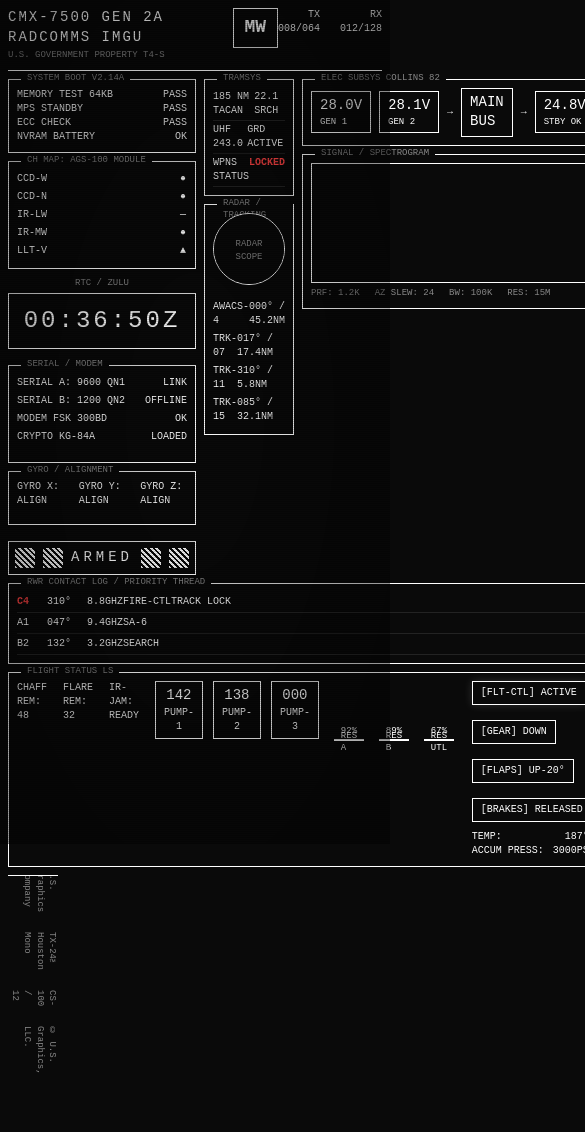
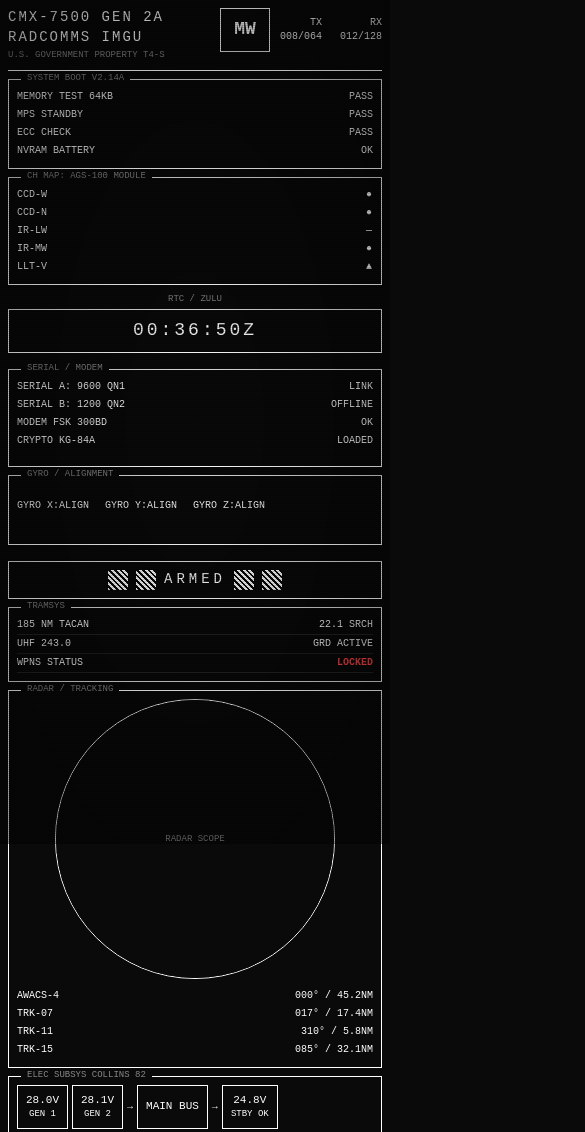
Before and after one commit to xpr0xy/daily-2026-04-15-radar-sim, a plain HTML site: page index.html in a window 390 px wide. Shown: the top 1132 px of the page, 585 px wide, since content can reach past the window. Before the commit the page ends 1083 px from the top, so only its background shows below. Drawn offline with Linux system fonts and the light colour scheme.

Commit message:
responsive: mobile-first, fluid typography, touch targets, bottom-grid

```diff
--- a/index.html
+++ b/index.html
@@ -5,6 +5,26 @@
   <meta name="viewport" content="width=device-width, initial-scale=1.0">
   <title>CMX-7500 GEN 2A RADCOMMS IMGU</title>
   <style>
+    /* Design tokens */
+    :root {
+      --fg: #ffffff;
+      --dim: #888888;
+      --glow: rgba(255, 255, 255, 0.15);
+      --bg: #0a0a0a;
+      --space-xs: 0.25rem;
+      --space-sm: 0.5rem;
+      --space-md: 1rem;
+      --space-lg: 2rem;
+      --text-xs: clamp(9px, 1.5vw, 11px);
+      --text-sm: clamp(10px, 1.8vw, 12px);
+      --text-base: clamp(11px, 2vw, 14px);
+      --text-lg: clamp(14px, 2.5vw, 18px);
+      --text-xl: clamp(18px, 3vw, 24px);
+      --bp-sm: 640px;
+      --bp-md: 768px;
+      --bp-lg: 1024px;
+    }
+
     @font-face {
       font-family: 'HoustonMono';
       src: local('Courier New'), local('Consolas'), local('Monaco');
@@ -16,18 +36,19 @@
       box-sizing: border-box;
     }
 
-    :root {
-      --fg: #ffffff;
-      --dim: #888888;
-      --glow: rgba(255, 255, 255, 0.15);
-      --bg: #0a0a0a;
+    /* Reduced motion */
+    @media (prefers-reduced-motion: reduce) {
+      *, *::before, *::after {
+        animation-duration: 0.01ms !important;
+        transition-duration: 0.01ms !important;
+      }
     }
 
     body {
       background: var(--bg);
       color: var(--fg);
       font-family: 'HoustonMono', 'Courier New', monospace;
-      font-size: 11px;
+      font-size: var(--text-base);
       line-height: 1.4;
       min-height: 100vh;
       overflow-x: hidden;
@@ -61,45 +82,51 @@
     .container {
       max-width: 1400px;
       margin: 0 auto;
-      padding: 8px;
+      padding: var(--space-sm);
     }
 
-    /* Header */
+    /* Header - mobile stack, desktop row */
     .header {
       display: flex;
+      flex-wrap: wrap;
+      gap: var(--space-sm);
       justify-content: space-between;
       align-items: flex-start;
       border-bottom: 1px solid var(--fg);
-      padding-bottom: 8px;
-      margin-bottom: 8px;
+      padding-bottom: var(--space-sm);
+      margin-bottom: var(--space-sm);
     }
 
     .header-left {
       display: flex;
       flex-direction: column;
       gap: 2px;
+      flex: 1;
+      min-width: 200px;
     }
 
     .header-left h1 {
-      font-size: 14px;
+      font-size: var(--text-lg);
       font-weight: normal;
       letter-spacing: 2px;
     }
 
     .govt-prop {
-      font-size: 9px;
+      font-size: var(--text-xs);
       color: var(--dim);
     }
 
     .logo-box {
-      width: 60px;
-      height: 40px;
+      width: clamp(50px, 8vw, 60px);
+      height: clamp(32px, 6vw, 40px);
       border: 1px solid var(--fg);
       display: flex;
       align-items: center;
       justify-content: center;
-      font-size: 18px;
+      font-size: var(--text-xl);
       font-weight: bold;
+      min-width: 44px;
+      min-height: 44px;
     }
 
     .header-right {
@@ -108,24 +135,34 @@
 
     .tx-rx {
       display: flex;
-      gap: 20px;
-      font-size: 10px;
+      gap: var(--space-md);
+      font-size: var(--text-sm);
     }
 
-    .tx-rx span {
-      display: block;
+    .tx-rx > div {
+      min-width: 44px;
+      min-height: 44px;
+      display: flex;
+      flex-direction: column;
+      justify-content: center;
     }
 
-    /* Main Grid */
+    /* Main Grid - single column mobile, 3-col desktop */
     .main-grid {
       display: grid;
-      grid-template-columns: 1fr 1fr 1fr;
-      gap: 8px;
+      grid-template-columns: 1fr;
+      gap: var(--space-sm);
+    }
+
+    @media (min-width: 768px) {
+      .main-grid {
+        grid-template-columns: 1fr 1fr 1fr;
+      }
     }
 
     .panel {
       border: 1px solid var(--fg);
-      padding: 8px;
+      padding: var(--space-sm);
       position: relative;
     }
 
@@ -135,18 +172,42 @@
       left: 12px;
       background: var(--bg);
       padding: 0 6px;
-      font-size: 9px;
+      font-size: var(--text-xs);
       color: var(--dim);
+    }
+
+    /* Columns for tablet+ */
+    .left-col, .middle-col, .right-col {
+      display: flex;
+      flex-direction: column;
+      gap: var(--space-sm);
+    }
+
+    @media (min-width: 768px) {
+      .left-col { grid-column: 1; }
+      .middle-col { grid-column: 2; }
+      .right-col { grid-column: 3; }
+    }
+
+    .full-width {
+      grid-column: 1;
+    }
+
+    @media (min-width: 768px) {
+      .full-width {
+        grid-column: 1 / -1;
+      }
     }
 
     /* Boot Log */
     .boot-log {
-      font-size: 10px;
+      font-size: var(--text-sm);
     }
 
-    .boot-log div {
+    .boot-log > div {
       display: flex;
       justify-content: space-between;
+      padding: 2px 0;
     }
 
     .boot-log .pass {
@@ -163,7 +224,7 @@
 
     /* Channel Map */
     .channel-map {
-      font-size: 10px;
+      font-size: var(--text-sm);
     }
 
     .channel-row {
@@ -179,16 +240,16 @@
 
     /* RTC Display */
     .rtc {
-      font-size: 24px;
+      font-size: var(--text-xl);
       text-align: center;
       letter-spacing: 3px;
-      padding: 10px;
+      padding: var(--space-sm);
       border: 1px solid var(--fg);
-      margin-bottom: 8px;
+      margin-bottom: var(--space-sm);
     }
 
     .rtc-label {
-      font-size: 9px;
+      font-size: var(--text-xs);
       color: var(--dim);
       text-align: center;
       margin-bottom: 4px;
@@ -196,8 +257,8 @@
 
     /* Serial/Modem */
     .serial-status {
-      font-size: 10px;
-      margin-bottom: 8px;
+      font-size: var(--text-sm);
+      margin-bottom: var(--space-sm);
     }
 
     .serial-row {
@@ -209,14 +270,22 @@
     /* Gyro */
     .gyro-display {
       display: flex;
-      gap: 15px;
-      font-size: 10px;
-      margin-bottom: 8px;
+      flex-wrap: wrap;
+      gap: var(--space-sm);
+      font-size: var(--text-sm);
+      margin-bottom: var(--space-sm);
+    }
+
+    .gyro-display > div {
+      min-width: 80px;
+      min-height: 44px;
+      display: flex;
+      align-items: center;
     }
 
     /* Tramsys */
     .tramsys {
-      font-size: 10px;
+      font-size: var(--text-sm);
     }
 
     .tramsys-row {
@@ -229,12 +298,13 @@
     /* Weapons Bar */
     .weapons-bar {
       display: flex;
+      flex-wrap: wrap;
       align-items: center;
       justify-content: center;
-      gap: 8px;
-      padding: 6px;
+      gap: var(--space-sm);
+      padding: var(--space-sm);
       border: 1px solid var(--fg);
-      margin-top: 8px;
+      margin-top: var(--space-sm);
     }
 
     .checkered {
@@ -250,23 +320,23 @@
     }
 
     .armed-text {
-      font-size: 14px;
+      font-size: var(--text-lg);
       letter-spacing: 4px;
     }
 
-    /* Radar */
+    /* Radar - centered on mobile */
     .radar-container {
       position: relative;
-      width: 100%;
-      aspect-ratio: 1;
-      max-width: 280px;
+      width: min(100%, 280px);
+      margin: 0 auto;
     }
 
     #radar {
       width: 100%;
-      height: 100%;
+      aspect-ratio: 1;
       border-radius: 50%;
       border: 1px solid var(--fg);
+      display: block;
     }
 
     .radar-overlay {
@@ -275,15 +345,15 @@
       left: 50%;
       transform: translate(-50%, -50%);
       text-align: center;
-      font-size: 9px;
+      font-size: var(--text-xs);
       color: var(--dim);
       pointer-events: none;
     }
 
     /* Target List */
     .target-list {
-      font-size: 10px;
-      margin-top: 8px;
+      font-size: var(--text-sm);
+      margin-top: var(--space-sm);
     }
 
     .target-row {
@@ -296,30 +366,37 @@
     .elec-schematic {
       display: flex;
       flex-direction: column;
-      gap: 8px;
+      gap: var(--space-sm);
     }
 
     .bus-row {
       display: flex;
+      flex-wrap: wrap;
       align-items: center;
-      gap: 8px;
-      font-size: 10px;
+      gap: var(--space-xs);
+      font-size: var(--text-sm);
     }
 
     .gen-box {
       border: 1px solid var(--fg);
-      padding: 4px 8px;
-      font-size: 9px;
+      padding: var(--space-xs) var(--space-sm);
+      font-size: var(--text-xs);
+      min-width: 44px;
+      min-height: 44px;
+      display: flex;
+      flex-direction: column;
+      justify-content: center;
+      align-items: center;
     }
 
     .voltage {
-      font-size: 14px;
+      font-size: var(--text-base);
     }
 
     /* Spectrogram */
     .spectrogram-container {
       border: 1px solid var(--fg);
-      height: 120px;
+      height: min(120px, 20vw);
       position: relative;
       overflow: hidden;
     }
@@ -327,34 +404,37 @@
     #spectrogram {
       width: 100%;
       height: 100%;
+      display: block;
     }
 
     .spec-params {
       display: flex;
-      gap: 15px;
-      font-size: 9px;
-      margin-top: 4px;
+      flex-wrap: wrap;
+      gap: var(--space-sm);
+      font-size: var(--text-xs);
+      margin-top: var(--space-xs);
       color: var(--dim);
     }
 
     /* RWR Contact Log */
     .rwr-table {
-      font-size: 10px;
+      font-size: var(--text-sm);
       width: 100%;
     }
 
     .rwr-row {
       display: flex;
+      flex-wrap: wrap;
       padding: 3px 0;
       border-bottom: 1px solid rgba(255,255,255,0.1);
+      gap: var(--space-sm);
     }
 
-    .rwr-row div:first-child {
-      width: 30px;
-    }
-
-    .rwr-row div:nth-child(2) {
-      width: 40px;
+    .rwr-row > div {
+      min-width: 44px;
+      min-height: 44px;
+      display: flex;
+      align-items: center;
     }
 
     .priority {
@@ -365,39 +445,54 @@
     /* Countermeasures */
     .chaff-flare {
       display: flex;
-      gap: 15px;
-      font-size: 10px;
+      flex-wrap: wrap;
+      gap: var(--space-sm);
+      font-size: var(--text-sm);
+    }
+
+    .chaff-flare > div {
+      min-height: 44px;
+      display: flex;
+      align-items: center;
     }
 
     /* Hydraulics */
     .hydraulic-schematic {
       display: flex;
-      align-items: center;
-      gap: 10px;
-      font-size: 10px;
+      flex-wrap: wrap;
+      gap: var(--space-sm);
+      font-size: var(--text-sm);
     }
 
     .pump-box {
       border: 1px solid var(--fg);
-      padding: 4px 8px;
+      padding: var(--space-xs) var(--space-sm);
       text-align: center;
+      min-width: 60px;
+      min-height: 44px;
+      display: flex;
+      flex-direction: column;
+      justify-content: center;
     }
 
     .pump-flow {
-      font-size: 14px;
+      font-size: var(--text-base);
       display: block;
     }
 
     /* Reservoir Bars */
     .reservoir-bars {
       display: flex;
-      gap: 15px;
+      flex-wrap: wrap;
+      gap: var(--space-md);
       align-items: flex-end;
-      height: 60px;
+      min-height: 80px;
+      padding-top: 20px;
     }
 
     .res-bar {
-      width: 30px;
+      width: clamp(40px, 10vw, 60px);
+      height: 60px;
       border: 1px solid var(--fg);
       position: relative;
       background: linear-gradient(to top, var(--fg) var(--pct), transparent var(--pct));
@@ -405,31 +500,36 @@
 
     .res-label {
       position: absolute;
-      bottom: -15px;
+      bottom: -18px;
       left: 50%;
       transform: translateX(-50%);
-      font-size: 9px;
+      font-size: var(--text-xs);
+      white-space: nowrap;
     }
 
     .res-pct {
       position: absolute;
-      top: -15px;
+      top: -16px;
       left: 50%;
       transform: translateX(-50%);
-      font-size: 9px;
+      font-size: var(--text-xs);
     }
 
     /* Flight Status */
     .flight-status {
       display: flex;
-      gap: 15px;
-      font-size: 10px;
       flex-wrap: wrap;
+      gap: var(--space-xs);
+      font-size: var(--text-sm);
     }
 
     .status-item {
-      padding: 4px 8px;
+      padding: var(--space-xs) var(--space-sm);
       border: 1px solid var(--fg);
+      min-height: 44px;
+      min-width: 44px;
+      display: flex;
+      align-items: center;
     }
 
     .status-item.active {
@@ -439,8 +539,8 @@
 
     /* Environmental */
     .env-readings {
-      font-size: 10px;
-      margin-top: 8px;
+      font-size: var(--text-sm);
+      margin-top: var(--space-sm);
     }
 
     .env-row {
@@ -448,37 +548,36 @@
       justify-content: space-between;
     }
 
-    /* Footer */
+    /* Footer - horizontal on all screens */
     .footer {
-      margin-top: 8px;
+      margin-top: var(--space-sm);
       border-top: 1px solid var(--fg);
-      padding-top: 8px;
+      padding-top: var(--space-sm);
       display: flex;
+      flex-wrap: wrap;
       justify-content: flex-end;
-      gap: 20px;
-      font-size: 9px;
+      gap: var(--space-md);
+      font-size: var(--text-xs);
       color: var(--dim);
-      writing-mode: vertical-rl;
-      text-orientation: mixed;
-      max-height: 200px;
-      overflow: hidden;
     }
 
-    /* Two column layout for left/middle panels */
-    .left-col, .middle-col, .right-col {
-      display: flex;
-      flex-direction: column;
-      gap: 8px;
+    /* Bottom systems grid */
+    .bottom-grid {
+      display: grid;
+      grid-template-columns: 1fr;
+      gap: var(--space-sm);
     }
 
-    .full-width {
-      grid-column: 1 / -1;
+    @media (min-width: 640px) {
+      .bottom-grid {
+        grid-template-columns: repeat(2, 1fr);
+      }
     }
 
-    /* Scanline animation for radar */
-    @keyframes sweep {
-      from { transform: rotate(0deg); }
-      to { transform: rotate(360deg); }
+    @media (min-width: 1024px) {
+      .bottom-grid {
+        grid-template-columns: repeat(4, 1fr);
+      }
     }
   </style>
 </head>
@@ -663,7 +762,7 @@
       </div>
 
       <!-- Full Width: Bottom Systems -->
-      <div class="panel full-width" style="display: grid; grid-template-columns: 1fr 1fr 1fr 1fr; gap: 15px;">
+      <div class="panel full-width bottom-grid">
         <!-- Countermeasures -->
         <div>
           <div class="panel-title">COUNTERMEASURES</div>
```
